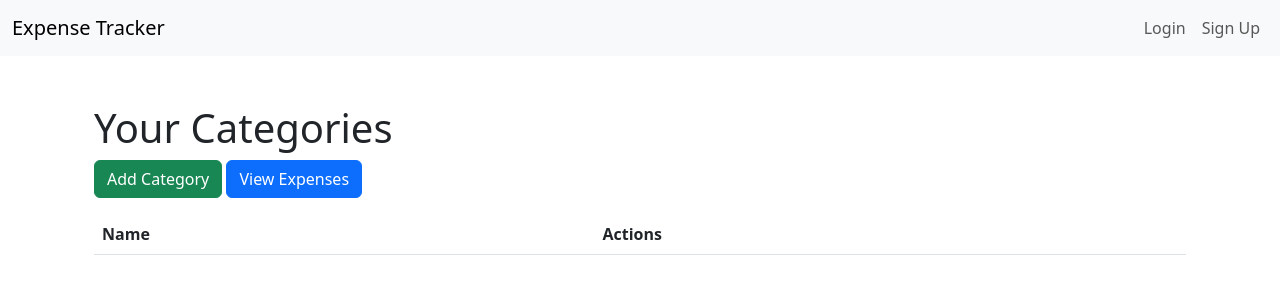
After one commit to kirill2ll/Django, a Django app: template expense_tracker/expenses/templates/expenses/category_list.html in a window 1280 px wide. The commit adds this page. Shown: the top 300 px of the page. Run offline with Django 5.2, Linux system fonts and the light colour scheme; the template is opened without the code that fills it, so the values that code supplies are empty; parts of the project's set-up code (start-up, migrations or seed data) failed here and were passed over.

Commit message:
[ET:expenses] add categories templates

```diff
--- a/expense_tracker/core/templates/core/base.html
+++ b/expense_tracker/core/templates/core/base.html
@@ -12,7 +12,7 @@
             <a class="navbar-brand" href="{% url 'core:home' %}">Expense Tracker</a>
             <div class="navbar-nav">
                 {% if user.is_authenticated %}
-                    <a class="nav-link" href="{% url 'expenses:expense_home' %}">Expenses</a>
+                    <a class="nav-link" href="{% url 'expenses:expense_list' %}">Expenses</a>
                     <form action="{% url 'logout' %}" method="post" class="d-inline">
                         {% csrf_token %}
                         <button type="submit" class="btn btn-link nav-link">Logout</button>
--- a/expense_tracker/core/templates/core/home.html
+++ b/expense_tracker/core/templates/core/home.html
@@ -3,5 +3,5 @@
 {% block content %}
 
 <h1>Welcome to Expense Tracker</h1>
-<a href="{% url 'expenses:expense_home' %}" class="btn btn-primary">View Expenses</a>
+<a href="{% url 'expenses:expense_list' %}" class="btn btn-primary">View Expenses</a>
 {% endblock %}
--- /dev/null
+++ b/expense_tracker/expenses/templates/expenses/category_list.html
@@ -0,0 +1,28 @@
+{% extends 'core/base.html' %}
+
+{% block content %}
+<div class="container mt-5">
+    <h1>Your Categories</h1>
+    <a href="{% url 'expenses:category_add' %}" class="btn btn-success mb-3">Add Category</a>
+    <a href="{% url 'expenses:expense_list' %}" class="btn btn-primary mb-3">View Expenses</a>
+    <table class="table">
+        <thead>
+            <tr>
+                <th>Name</th>
+                <th>Actions</th>
+            </tr>
+        </thead>
+        <tbody>
+            {% for category in categories %}
+                <tr>
+                    <td>{{ category.name }}</td>
+                    <td>
+                        <a href="{% url 'expenses:category_update' category.pk %}" class="btn btn-sm btn-warning">Edit</a>
+                        <a href="{% url 'expenses:category_delete' category.pk %}" class="btn btn-sm btn-danger">Delete</a>
+                    </td>
+                </tr>
+            {% endfor %}
+        </tbody>
+    </table>
+</div>
+{% endblock %}
```
Also changed, not shown: expense_tracker/expenses/templates/expenses/category_confirm_delete.html (added, +23 -0 lines), expense_tracker/expenses/templates/expenses/category_form.html (added, +24 -0 lines).
